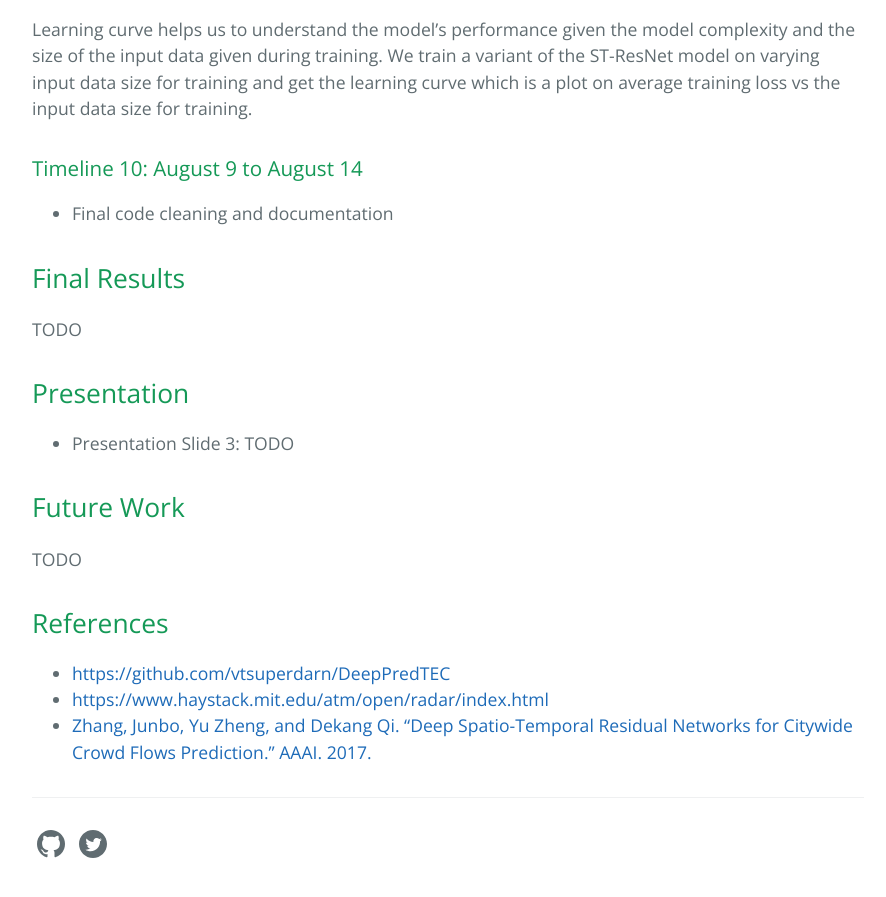
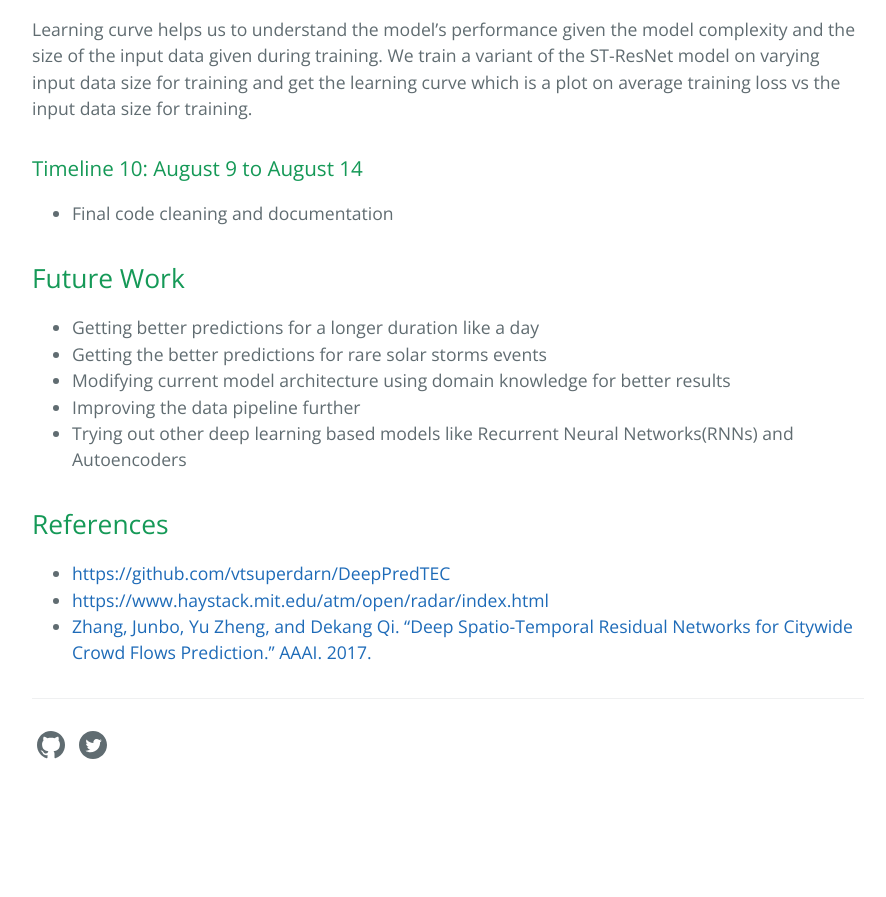
Before and after one commit to vtsuperdarn/DeepPredTEC, a Jekyll site: the page built from _posts/2018-06-17-gsoc-2018-project.md, in a window 1280 px wide and 900 px high, scrolled down 17304 px. Shown: the top 897 px of the window, without its empty margins (192-1078 px from the left). Built offline with Jekyll 4.4.1, drawn with Linux system fonts in a browser that asks for light colours; after the commit the page ends 18117 px from its top, so only the background shows below that.

Commit message:
post updated

```diff
--- a/_posts/2018-06-17-gsoc-2018-project.md
+++ b/_posts/2018-06-17-gsoc-2018-project.md
@@ -433,14 +433,12 @@ Learning curve helps us to understand the model's performance given the model co
 ### Timeline 10: August 9 to August 14
 * Final code cleaning and documentation
 
-## Final Results
-TODO
-
-## Presentation
-* Presentation Slide 3: TODO
-
 ## Future Work
-TODO
+* Getting better predictions for a longer duration like a day
+* Getting the better predictions for rare solar storms events
+* Modifying current model architecture using domain knowledge for better results
+* Improving the data pipeline further
+* Trying out other deep learning based models like Recurrent Neural Networks(RNNs) and Autoencoders
 
 ## References
 * [https://github.com/vtsuperdarn/DeepPredTEC](https://github.com/vtsuperdarn/DeepPredTEC)
```
